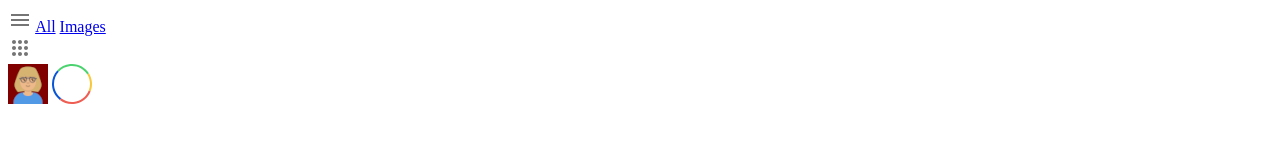
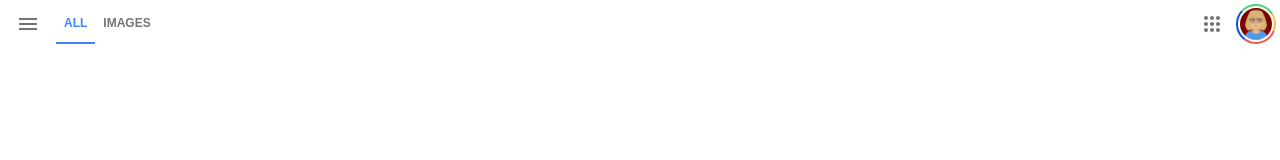
Before and after one commit to alee-moura/clone-google-homepage-html-css, a plain HTML site: page index.html in a window 1280 px wide. Drawn offline with Linux system fonts and the light colour scheme.

Commit message:
add header css

```diff
--- a/css/main.css
+++ b/css/main.css
@@ -0,0 +1,76 @@
+/* reset */
+* {
+    margin: 0;
+    padding: 0;
+    box-sizing: border-box;
+}
+
+*,
+input,
+button
+{
+    font-family: Arial, sans-serif;
+}
+
+/*header*/
+.menu {
+    display: flex;
+    justify-content: space-between;
+    align-items: center;
+    height: 48px;
+    width: 100%;
+}
+
+.menu__section {
+    display: flex;
+    align-items: center;
+}
+
+.menu__section.left .menu__icon {
+    padding: 12px 16px;
+}
+
+.menu__link {
+    text-transform: uppercase;
+    font-size: 12px;
+    font-weight: 600;
+    color: #757575;
+    padding: 12px 8px;
+    text-decoration: none;
+}
+
+.menu__link.active {
+    color: #4285f4;
+    border-bottom: 2px solid #4285f4;
+}
+
+.menu__link:not(.active) {
+    margin-bottom: 2px;
+}
+
+.menu__section.right {
+    margin-right: 4px;
+}
+
+.menu__section.right .menu__icon {
+    padding: 12px;
+}
+
+.menu__profile {
+    padding: 4px;
+    width: 40px;
+    height: 40px;
+    position: relative;
+}
+
+.menu__avatar {
+    width: 32px;
+    height: 32px;
+    border-radius: 50%;
+}
+
+.menu__avatar--frame {
+    position: absolute;
+    top: 0;
+    left: 0;
+}
--- a/index.html
+++ b/index.html
@@ -6,21 +6,21 @@
     <meta http-equiv="X-UA-Compatible" content="IE=edge">
     <meta name="viewport" content="width=device-width, initial-scale=1.0">
     <link rel="stylesheet" href="./css/main.css">
-    <title>Google Homepage</title>
+    <title>Google UI Clone</title>
 </head>
 
 <body>
     <header class="menu">
         <div class="menu__section left">
             <img class="menu__icon" src="./assets/burger-icon.svg" alt="Burguer">
-            <a class="menu__link" href="#">All</a>
+            <a class="menu__link active" href="#">All</a>
             <a class="menu__link" href="#">Images</a>
         </div>
         <div class="menu__section right">
             <img class="menu__icon" src="./assets/more-icon.svg" alt="More">
             <div class="menu__profile">
+                <img class="menu__avatar--frame" src="./assets/circle-frame.svg" alt="Avatar Frame">
                 <img class="menu__avatar" src="./assets/avatar.png" alt="Avatar Picture">
-                <img class="menu__avatar--frame" src="./assets/circle-frame.svg" alt="Avatar Frame">
             </div>
         </div>
     </header>
```
